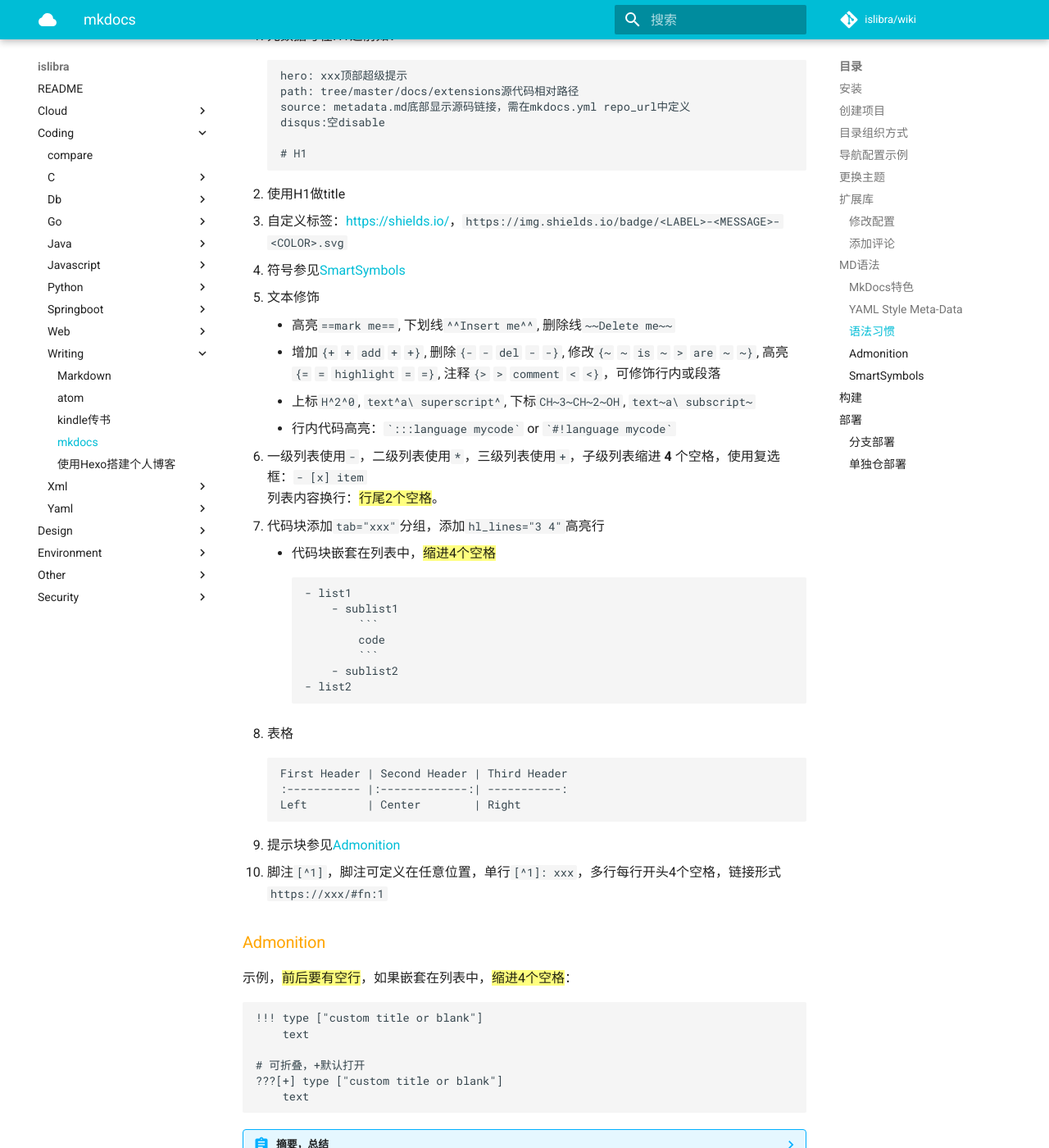
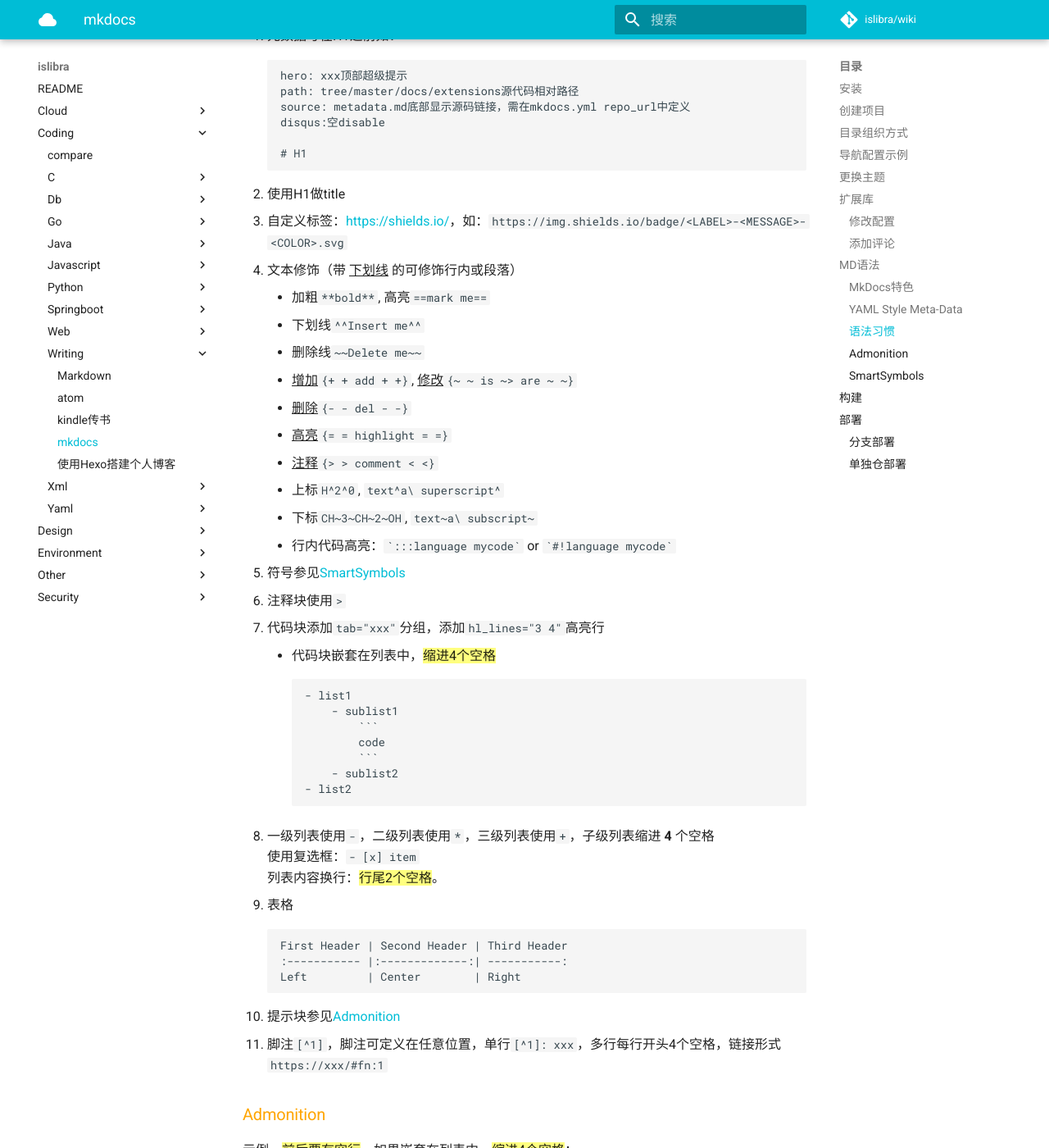
Before and after one commit to islibra/wiki, an MkDocs documentation site: the page built from docs/coding/writing/mkdocs.md, in a window 1280 px wide and 1400 px high, scrolled down 4709 px. Shown: the whole window at 82% size. Built offline with MkDocs 1.6.1 and Material for MkDocs 9.7.7, drawn with Linux system fonts in a browser that asks for light colours; comment, search, counter and statistics services are not loaded; part of the change alters nothing that is shown.

Commit message:
Update mkdocs.md

````diff
--- a/docs/coding/writing/mkdocs.md
+++ b/docs/coding/writing/mkdocs.md
@@ -218,16 +218,21 @@ disqus:空disable
 # H1
 ```
 1. 使用H1做title
-1. 自定义标签：<https://shields.io/>，`https://img.shields.io/badge/<LABEL>-<MESSAGE>-<COLOR>.svg`
+1. 自定义标签：<https://shields.io/>，如：`https://img.shields.io/badge/<LABEL>-<MESSAGE>-<COLOR>.svg`
+1. 文本修饰（带 ^^下划线^^ 的可修饰行内或段落）
+    - 加粗`**bold**`, 高亮`==mark me==`
+    - 下划线`^^Insert me^^`
+    - 删除线`~~Delete me~~`
+    - ^^增加^^`{+ + add + +}`, ^^修改^^`{~ ~ is ~> are ~ ~}`
+    - ^^删除^^`{- - del - -}`
+    - ^^高亮^^`{= = highlight = =}`
+    - ^^注释^^`{> > comment < <}`
+    - 上标`H^2^0`, `text^a\ superscript^`
+    - 下标`CH~3~CH~2~OH`, `text~a\ subscript~`
+    - 行内代码高亮：`` `:::language mycode` `` or `` `#!language mycode` ``
 1. 符号参见[SmartSymbols](#smartsymbols)
-1. 文本修饰
-    - 高亮`==mark me==`, 下划线`^^Insert me^^`, 删除线`~~Delete me~~`
-    - 增加`{+` `+` `add` `+` `+}`, 删除`{-` `-` `del` `-` `-}`, 修改`{~` `~` `is` `~` `>` `are` `~` `~}`, 高亮`{=` `=` `highlight` `=` `=}`, 注释`{>` `>` `comment` `<` `<}`，可修饰行内或段落
-    - 上标`H^2^0`, `text^a\ superscript^`, 下标`CH~3~CH~2~OH`, `text~a\ subscript~`
-    - 行内代码高亮：`` `:::language mycode` `` or `` `#!language mycode` ``
-2. 一级列表使用`-`，二级列表使用`*`，三级列表使用`+`，子级列表缩进 **4** 个空格，使用复选框：`- [x] item`
-列表内容换行：==行尾2个空格==。
-3. 代码块添加`tab="xxx"`分组，添加`hl_lines="3 4"`高亮行
+1. 注释块使用`> `
+1. 代码块添加`tab="xxx"`分组，添加`hl_lines="3 4"`高亮行
     - 代码块嵌套在列表中，==缩进4个空格==
     ```
     - list1
@@ -238,6 +243,9 @@ disqus:空disable
         - sublist2
     - list2
     ```
+1. 一级列表使用`-`，二级列表使用`*`，三级列表使用`+`，子级列表缩进 **4** 个空格
+使用复选框：`- [x] item`
+列表内容换行：==行尾2个空格==。
 1. 表格
 ```
 First Header | Second Header | Third Header
@@ -245,7 +253,7 @@ First Header | Second Header | Third Header
 Left         | Center        | Right
 ```
 1. 提示块参见[Admonition](#admonition)
-4. 脚注`[^1]`，脚注可定义在任意位置，单行`[^1]: xxx`，多行每行开头4个空格，链接形式`https://xxx/#fn:1`
+1. 脚注`[^1]`，脚注可定义在任意位置，单行`[^1]: xxx`，多行每行开头4个空格，链接形式`https://xxx/#fn:1`
 
 
 ### Admonition
@@ -269,7 +277,7 @@ Left         | Center        | Right
 ??? note "注释，代码片段，说明"
     note, snippet, seealso
 
-??? example "举例"
+??? example "举例，列表"
     example
 
 ??? quote "引用，参考链接"
````
